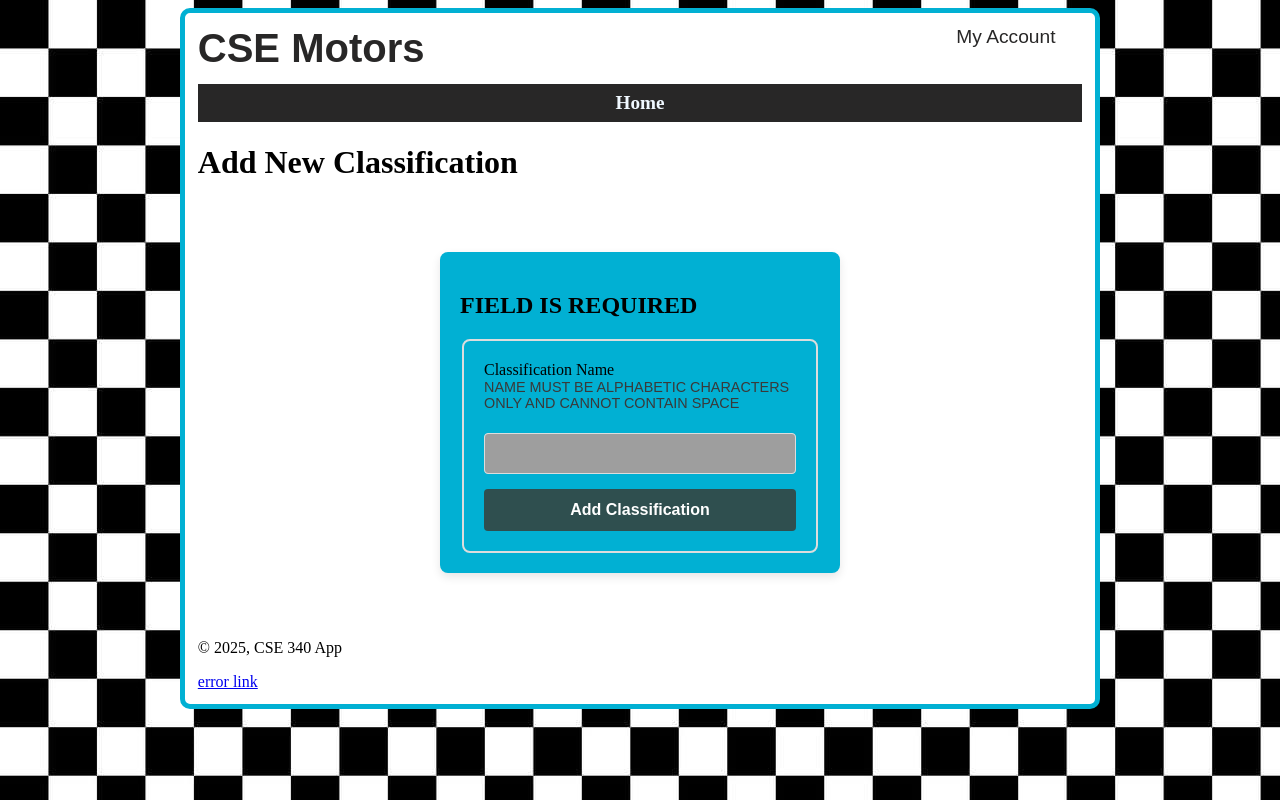
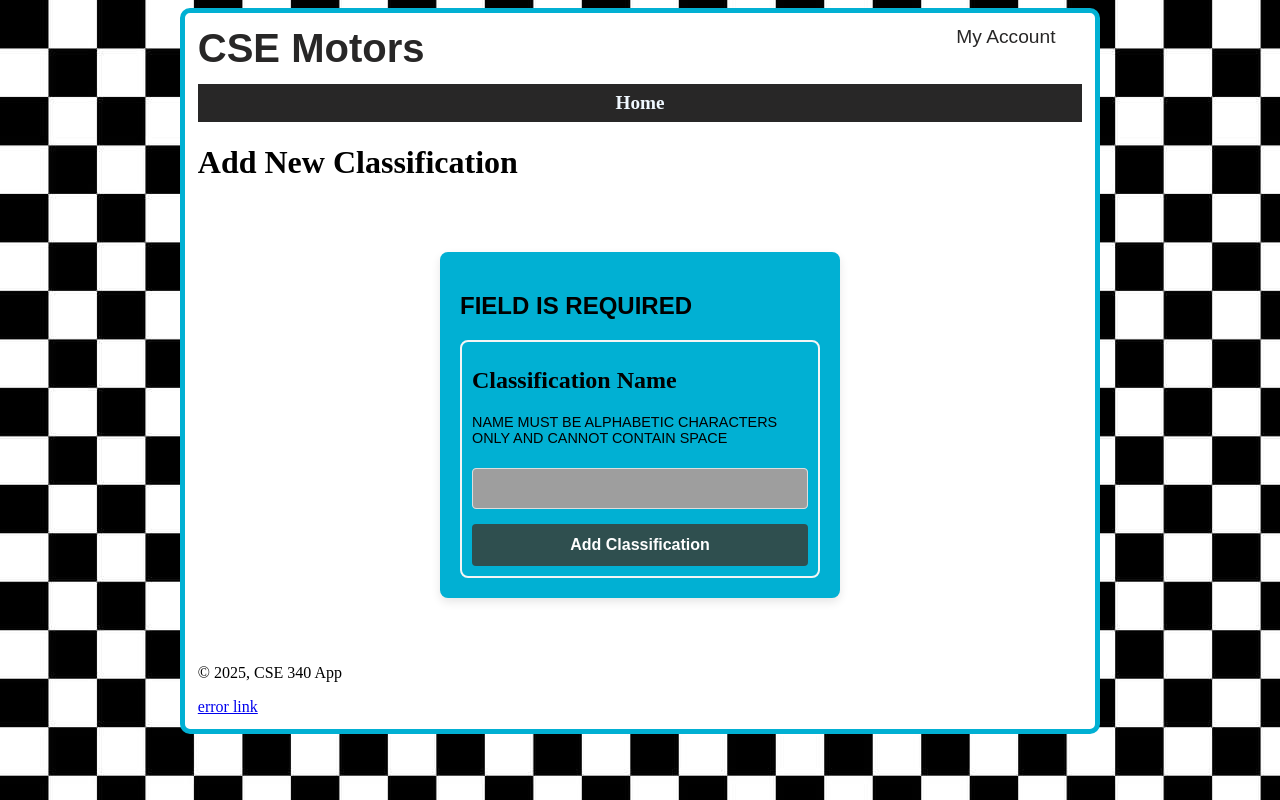
Before and after one commit to nhaingo/cse340project, a Node server app: page /inv/add-classification in a window 1280 px wide. Run offline with Node 20, Linux system fonts and the light colour scheme; data that the repository does not hold is empty; some libraries are stand-ins or nearby versions; grey boxes are pictures that could not be loaded.

Commit message:
commit additional changes for WAVE compliances

```diff
--- a/public/css/styles.css
+++ b/public/css/styles.css
@@ -611,3 +611,25 @@
 #signup-link, #signup-link a{
   font-size: 18px;
 }
+/* form add-inventory*/
+.add-new-inventory {
+  border: 2px solid whitesmoke;
+  border-radius: 8px;
+  padding: 10px;
+}
+.fineprint-add-classification{
+  margin-top: 0;
+  font-size: 0.9rem;
+  font-family: var(--body-font);
+}
+#class-name{
+  font-size: 1.5rem;
+  font-family: var(--header-font);
+  margin-bottom: 20px;
+  margin-top: 15px;
+  font-weight: bold;
+}
+
+#register-form h2{
+  font-family: Arial, Helvetica, sans-serif;
+}
--- a/views/inventory/addClassification.ejs
+++ b/views/inventory/addClassification.ejs
@@ -9,12 +9,11 @@
   <% } %>
 <section id="register-form">
     <h2>FIELD IS REQUIRED</h2>
-    <fieldset>
+
         <form class="add-new-inventory" action="inv/add-classification" method="post">
-            <label>Classification Name</label>
-            <p class="fineprint">NAME MUST BE ALPHABETIC CHARACTERS ONLY AND CANNOT CONTAIN SPACE</p>
-            <input type="text" name="classification_name" value="<%= locals.classification_name %>" pattern="[0-9a-zA-Z]+" required>
-            <button id="account-btn" type="submit">Add Classification</button>
+                <p id="class-name">Classification Name</p>
+                <p class="fineprint-add-classification">NAME MUST BE ALPHABETIC CHARACTERS ONLY AND CANNOT CONTAIN SPACE</p>
+                <input type="text" name="classification_name" value="<%= locals.classification_name %>" pattern="[0-9a-zA-Z]+" required>
+                <button id="account-btn" type="submit">Add Classification</button>
         </form>
-    </fieldset>
 </section>
```
Also changed, not shown: views/inventory/addInventory.ejs (+10 -12 lines).
